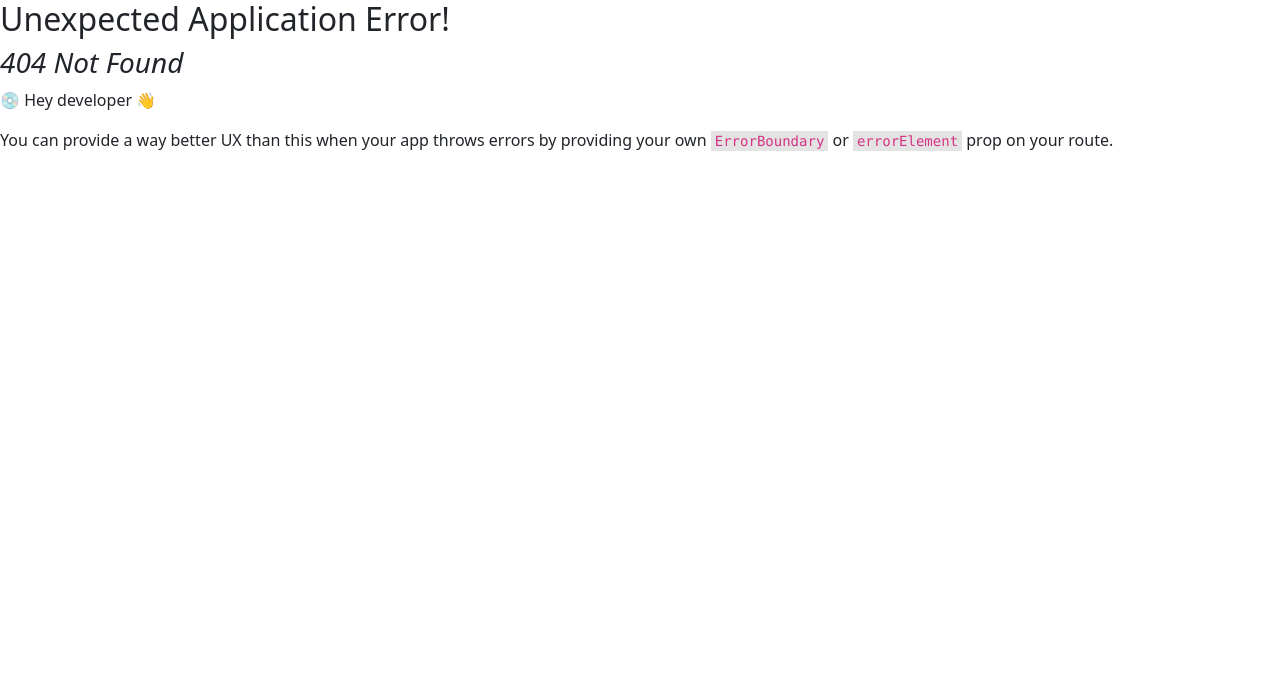
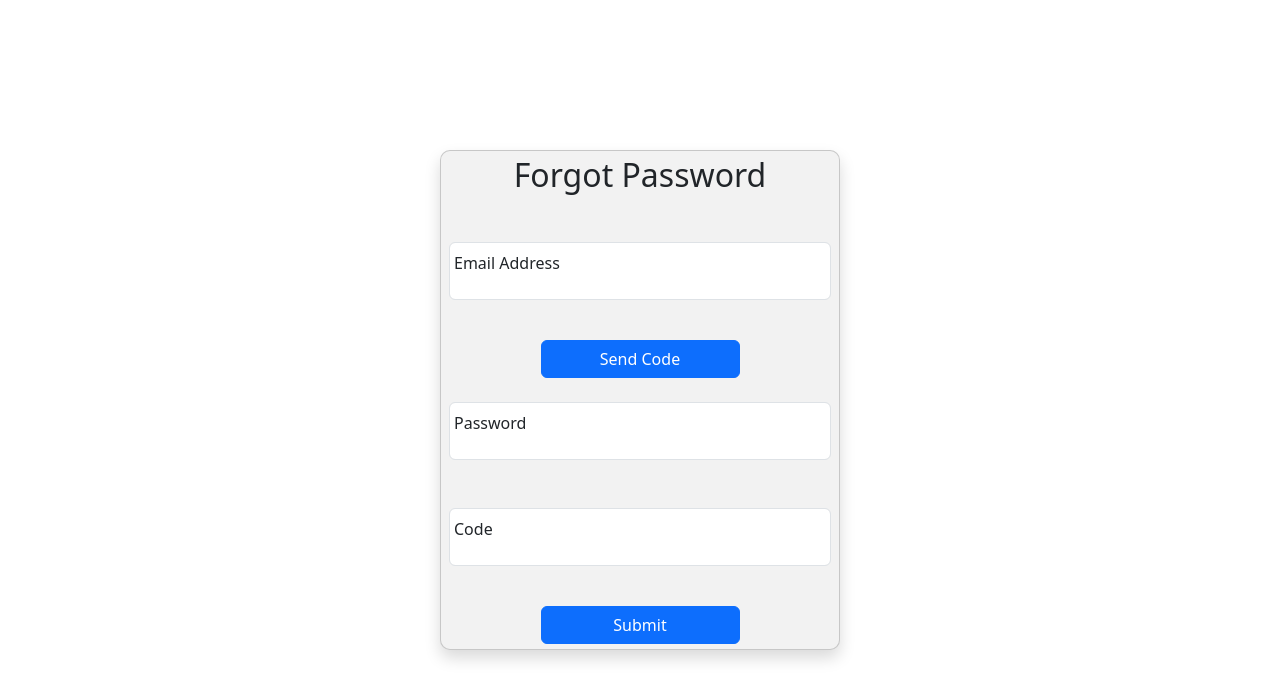
Before and after one commit to ShahdEid2003/Ecommerce-Project, a React (Vite) app: page /auth/forgot in a window 1280 px wide. Before the commit this address had no page. Shown: the top 700 px of the page. Built offline with nearby package versions, Linux system fonts and the light colour scheme.

Commit message:
forgot password

```diff
--- a/src/App.jsx
+++ b/src/App.jsx
@@ -20,6 +20,7 @@ import Info from "./pages/user/profile/Info.jsx";
 import UserContextProvider from "./components/user/context/UserContext.jsx";
 import AuthProtectedRoute from "./components/AuthProtectedRoute.jsx"
 import Image from "./pages/user/profile/Image.jsx";
+import ForgotPassword from "./pages/user/forgotPassword/ForgotPassword.jsx";
 export default function App() {
   const router = createBrowserRouter([
     {
@@ -32,6 +33,8 @@ export default function App() {
       children: [
         { path: "register", element: <Register /> },
         { path: "login", element: <Login /> },
+        { path: "forgot", element: <ForgotPassword /> },
+
       ],
     },
     {
@@ -54,6 +57,7 @@ export default function App() {
         { path: "categories/:categoryId", element: <CategoryProducts /> },
         { path: "product/:productId", element: <ProductDetails /> },
         { path: "cart", element: <Cart /> },
+
         {
           path: "profile",
           element: <Profile />,
--- a/src/components/user/navbar/navbar.jsx
+++ b/src/components/user/navbar/navbar.jsx
@@ -2,22 +2,21 @@ import React, { useContext } from "react";
 import Container from "react-bootstrap/Container";
 import Nav from "react-bootstrap/Nav";
 import Navbar from "react-bootstrap/Navbar";
-import Dropdown from 'react-bootstrap/Dropdown';
-import NavItem from 'react-bootstrap/NavItem';
-import NavLink from 'react-bootstrap/NavLink'
+import Dropdown from "react-bootstrap/Dropdown";
+import NavItem from "react-bootstrap/NavItem";
+import NavLink from "react-bootstrap/NavLink";
 import { Link, useNavigate } from "react-router-dom";
 import { CartContext } from "../../../components/user/context/CartContext";
 import { UserContext } from "../../../components/user/context/UserContext";
 
 export default function CustomNavbar() {
-  const {cartCount}=useContext(CartContext);
-  const {user,loading,setUser}=useContext(UserContext);
-  const navigate=useNavigate();
+  const { cartCount } = useContext(CartContext);
+  const { user, loading, setUser } = useContext(UserContext);
+  const navigate = useNavigate();
   const logout = () => {
     localStorage.removeItem("userToken");
     setUser(null);
     navigate("/auth/login");
-
   };
 
   return (
@@ -37,21 +36,16 @@ export default function CustomNavbar() {
               Cart {cartCount}
             </Nav.Link>
             <Dropdown as={NavItem}>
-              <Dropdown.Toggle as={NavLink}><i class="fa-solid fa-user"></i></Dropdown.Toggle>
+              <Dropdown.Toggle as={NavLink}>
+                <i class="fa-solid fa-user"></i>
+              </Dropdown.Toggle>
+
+              <Dropdown.Menu>
                 <Dropdown.Item as={Link} to={"profile"}>
-                  Welcome {loading ? "...": user.userName}
-                </Dropdown.Item>
-              <Dropdown.Menu>
-                <Dropdown.Item as={Link} to={"auth/register"}>
-                  sign up
+                  Welcome {loading ? "..." : user.userName}
                 </Dropdown.Item>
 
-                <Dropdown.Item as={Link} to={"auth/login"}>
-                  login
-                </Dropdown.Item>
-                <Dropdown.Item onClick={logout}>
-                  logout
-                </Dropdown.Item>
+                <Dropdown.Item onClick={logout}>logout</Dropdown.Item>
               </Dropdown.Menu>
             </Dropdown>
           </Nav>
--- /dev/null
+++ b/src/pages/user/forgotPassword/ForgotPassword.jsx
@@ -0,0 +1,117 @@
+import React, { useState } from "react";
+import { Form, Button, FloatingLabel, Container, Card } from "react-bootstrap";
+import { useForm } from "react-hook-form";
+import axios from "axios";
+import { useNavigate } from "react-router-dom";
+import { toast } from "react-toastify";
+import "./forgotPassword.css";
+
+export default function ForgotPassword() {
+  const [isLoading, setIsLoading] = useState(false);
+  const [serverError, setServerError] = useState(null);
+  const navigate = useNavigate();
+
+  const {
+    register,
+    handleSubmit,
+    getValues,
+    formState: { errors },
+  } = useForm();
+
+  const sendCode = async (value) => {
+    try {
+      const res = await axios.patch(
+        `https://ecommerce-node4.onrender.com/auth/sendcode`,
+        { email: value.email }
+      );
+
+      if (res.status === 200) {
+        toast.info("Check your email", {
+          position: "top-right",
+          autoClose: 5000,
+          hideProgressBar: false,
+          closeOnClick: true,
+          pauseOnHover: true,
+        });
+      }
+    } catch (error) {
+      toast.error("Failed to send code", {
+        position: "top-right",
+        autoClose: 5000,
+        hideProgressBar: false,
+        closeOnClick: true,
+        pauseOnHover: true,
+      });
+      console.log(error);
+    }
+  };
+
+  const forgotPassword = async (value) => {
+    setIsLoading(true);
+    try {
+      const response = await axios.patch(
+        `https://ecommerce-node4.onrender.com/auth/forgotPassword`,
+        value
+      );
+
+      if (response.status === 200) {
+        localStorage.setItem("userToken", response.data.token);
+        navigate("/");
+      }
+    } catch (error) {
+      setServerError(error.response?.data?.message || "An error occurred");
+    } finally {
+      setIsLoading(false);
+    }
+  };
+
+  return (
+    <Container className="d-flex justify-content-center align-items-center vh-100">
+      <Form onSubmit={handleSubmit(forgotPassword)} className="form-container">
+        <Card className="p-20 shadow">
+          <h2 className="text-center mb-4">Forgot Password</h2>
+          {serverError && <div className="text-danger mb-3">{serverError}</div>}
+
+          <FloatingLabel controlId="floatingInput" label="Email Address" className="mb-3 w-100 p-2">
+            <Form.Control
+              type="email"
+              placeholder="name@example.com"
+              {...register("email", { required: "Email is required" })}
+            />
+            {errors.email && <div className="text-danger">{errors.email.message}</div>}
+          </FloatingLabel>
+
+          <Button
+            variant="primary"
+            className="w-50"
+            onClick={() => sendCode({ email: getValues("email") })}
+          >
+            Send Code
+          </Button>
+
+          <FloatingLabel controlId="floatingPassword" label="Password" className="mb-3 w-100 p-2">
+            <Form.Control
+              type="password"
+              placeholder="New Password"
+              {...register("password", { required: "Password is required" })}
+            />
+            {errors.password && <div className="text-danger">{errors.password.message}</div>}
+          </FloatingLabel>
+
+          <FloatingLabel controlId="floatingCode" label="Code" className="mb-3 w-100 p-2">
+            <Form.Control
+              type="text"
+              placeholder="Code"
+              {...register("code", { required: "Code is required" })}
+            />
+            {errors.code && <div className="text-danger">{errors.code.message}</div>}
+          </FloatingLabel>
+
+          <Button type="submit" variant="primary" className="w-50" disabled={isLoading}>
+            {isLoading ? "...Loading" : "Submit"}
+          </Button>
+        </Card>
+      </Form>
+    </Container>
+  );
+}
--- a/src/pages/user/login/Login.jsx
+++ b/src/pages/user/login/Login.jsx
@@ -1,9 +1,10 @@
 import React from "react";
-import { Form, Button, FloatingLabel, Container, Card } from 'react-bootstrap';
+import { Form, Button, FloatingLabel, Container, Card } from "react-bootstrap";
 import { useForm } from "react-hook-form";
 import axios from "axios";
 import { useState } from "react";
 import { useNavigate } from "react-router-dom";
+import { Link } from "react-router-dom";
 import "./login.css";
 
 export default function Login() {
@@ -26,7 +27,7 @@ export default function Login() {
       );
       if (response.status == 200) {
         localStorage.setItem("userToken", response.data.token);
-        navigate('/');
+        navigate("/");
       }
     } catch (error) {
       setServerError(error.response.data.message);
@@ -35,7 +36,7 @@ export default function Login() {
     }
   };
   return (
-<Container className="d-flex justify-content-center align-items-center vh-100">
+    <Container className="d-flex justify-content-center align-items-center vh-100">
       <Form onSubmit={handleSubmit(registerUser)} className="form-container">
         <Card className="p-20 shadow">
           <h2 className="text-center mb-4">Login</h2>
@@ -51,7 +52,9 @@ export default function Login() {
               placeholder="name@example.com"
               {...register("email", { required: "Email is required" })}
             />
-            {errors.email && <div className="text-danger">{errors.email.message}</div>}
+            {errors.email && (
+              <div className="text-danger">{errors.email.message}</div>
+            )}
           </FloatingLabel>
 
           <FloatingLabel
@@ -64,11 +67,24 @@ export default function Login() {
               placeholder="Password"
               {...register("password", { required: "Password is required" })}
             />
-            {errors.password && <div className="text-danger">{errors.password.message}</div>}
+            {errors.password && (
+              <div className="text-danger">{errors.password.message}</div>
+            )}
           </FloatingLabel>
 
-          <Button type="submit" variant="primary" className="w-50" disabled={isLoading}>
-            {isLoading ? '...Loading' : 'Login'}
+          <Button
+            type="submit"
+            variant="primary"
+            className="w-50"
+            disabled={isLoading}
+          >
+            {isLoading ? "...Loading" : "Login"}
+          </Button>
+          <Button as={Link} to={"/auth/register"}>
+            sign up
+          </Button>
+          <Button as={Link} to={"/auth/forgot"}>
+            Forgot Password?
           </Button>
         </Card>
       </Form>
```
Also changed, not shown: src/pages/user/forgotPassword/forgotPassword.css (added).
